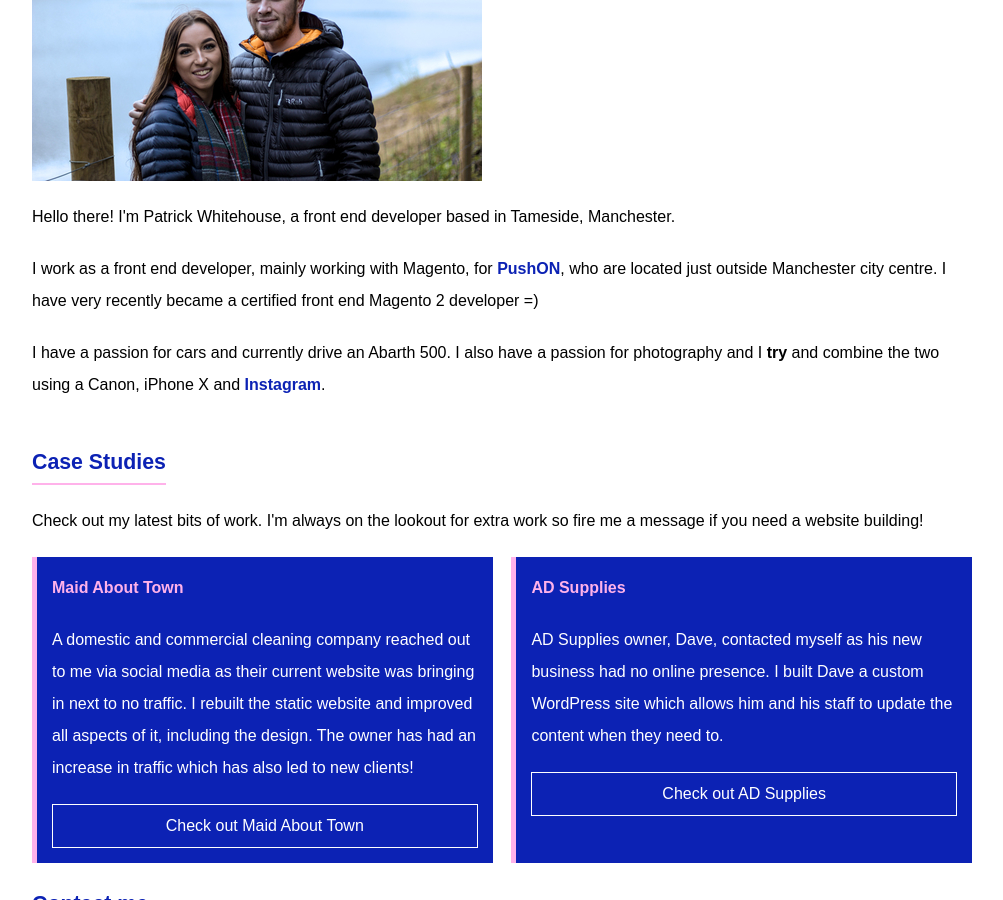
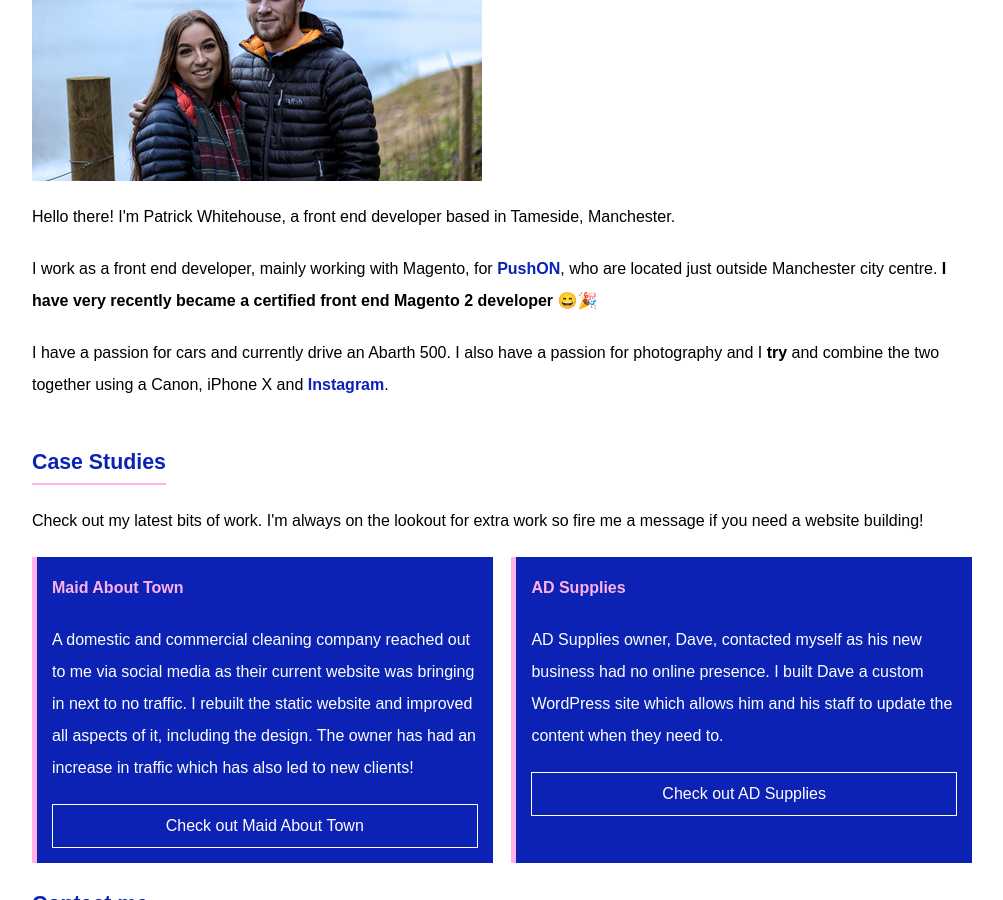
Before and after one commit to PatrickWhitehouse/Old-portfolio, a Jekyll site: the page built from index.html, in a window 1280 px wide and 900 px high, scrolled down 894 px. Shown: the whole window, without its empty margins (138-1141 px from the left). Built offline with Jekyll 4.4.1, drawn with Linux system fonts in a browser that asks for light colours; some web fonts are replaced.

Commit message:
content changes

```diff
--- a/index.html
+++ b/index.html
@@ -18,9 +18,9 @@
     <img src="images/me-and-beth.jpg" alt="Patrick and his girlfriend Beth">
     <p>Hello there! I'm Patrick Whitehouse, a front end developer based in Tameside, Manchester.</p>
     <p>I work as a front end developer, mainly working with Magento, for <a href="https://pushon.co.uk" target="_blank">PushON</a>, who are located
-      just outside Manchester city centre. I have very recently became a certified front end Magento 2 developer =)</p>
+      just outside Manchester city centre. <strong>I have very recently became a certified front end Magento 2 developer 😄🎉</strong></p>
     <p>
-      I have a passion for cars and currently drive an Abarth 500. I also have a passion for photography and I <strong>try</strong> and combine the two using a Canon, iPhone X and <a href="//instagram.com/p44adx">Instagram</a>.
+      I have a passion for cars and currently drive an Abarth 500. I also have a passion for photography and I <strong>try</strong> and combine the two together using a Canon, iPhone X and <a href="//instagram.com/p44adx">Instagram</a>.
     </p>
   </div>
 </section>
```
